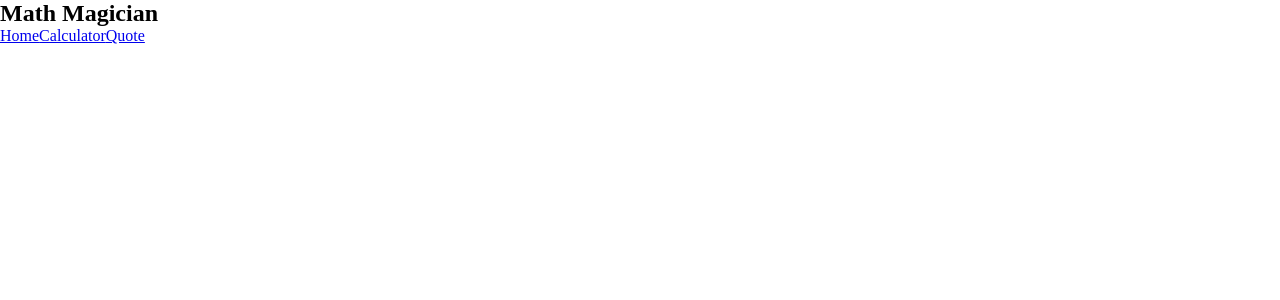
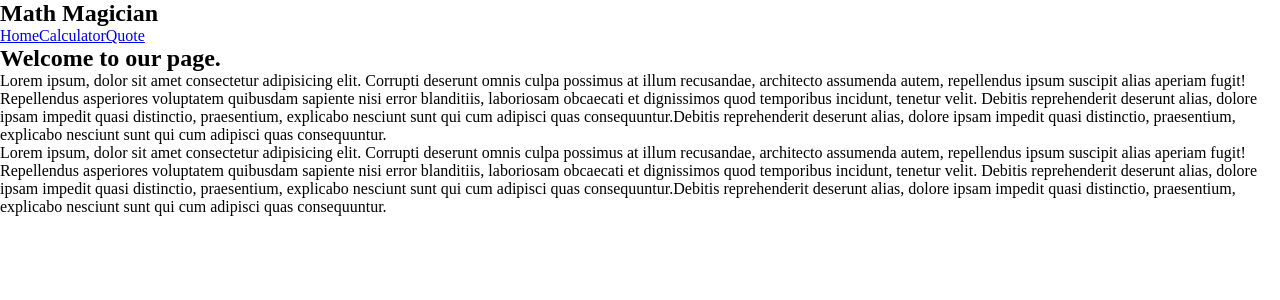
Before and after one commit to Wes-Isaac/math-magician, a React (Create React App) app: page / in a window 1280 px wide. Shown: the top 300 px of the page. Built offline with nearby package versions, Linux system fonts and the light colour scheme.

Commit message:
Add quotes and home component

```diff
--- a/src/App.js
+++ b/src/App.js
@@ -2,6 +2,8 @@ import { Component } from 'react';
 import Calculator from './components/Calculator';
 import { BrowserRouter as Router, Route, Routes } from 'react-router-dom';
 import Navbar from './components/Navbar';
+import Home from './components/Home';
+import Quotes from './components/Quotes';
 
 function App() {
   return (
@@ -9,7 +11,9 @@ function App() {
       <div className="App">
         <Navbar />
           <Routes>
+            <Route exact path="/" element={<Home />} />
             <Route exact path="/calculator" element={<Calculator />} />
+            <Route exact path="/quote" element={<Quotes />} />
           </Routes>
       </div>
     </Router>
--- /dev/null
+++ b/src/components/Home.js
@@ -0,0 +1,12 @@
+import React from 'react'
+
+export default function Home() {
+  return (
+    <div className="home">
+      <h2>Welcome to our page.</h2>
+      <p>Lorem ipsum, dolor sit amet consectetur adipisicing elit. Corrupti deserunt omnis culpa possimus at illum recusandae, architecto assumenda autem, repellendus ipsum suscipit alias aperiam fugit! Repellendus asperiores voluptatem quibusdam sapiente nisi error blanditiis, laboriosam obcaecati et dignissimos quod temporibus incidunt, tenetur velit. Debitis reprehenderit deserunt alias, dolore ipsam impedit quasi distinctio, praesentium, explicabo nesciunt sunt qui cum adipisci quas consequuntur.Debitis reprehenderit deserunt alias, dolore ipsam impedit quasi distinctio, praesentium, explicabo nesciunt sunt qui cum adipisci quas consequuntur.</p>
+      <p>Lorem ipsum, dolor sit amet consectetur adipisicing elit. Corrupti deserunt omnis culpa possimus at illum recusandae, architecto assumenda autem, repellendus ipsum suscipit alias aperiam fugit! Repellendus asperiores voluptatem quibusdam sapiente nisi error blanditiis, laboriosam obcaecati et dignissimos quod temporibus incidunt, tenetur velit. Debitis reprehenderit deserunt alias, dolore ipsam impedit quasi distinctio, praesentium, explicabo nesciunt sunt qui cum adipisci quas consequuntur.Debitis reprehenderit deserunt alias, dolore ipsam impedit quasi distinctio, praesentium, explicabo nesciunt sunt qui cum adipisci quas consequuntur.</p>
+
+    </div>
+  )
+}
--- /dev/null
+++ b/src/components/Quotes.js
@@ -0,0 +1,9 @@
+import React from 'react'
+
+export default function Quotes() {
+  return (
+    <div className="quote">
+      <p>Mathematics is not about numbers, equations, computations, or algorithms: it is about understanding. - William Paul Thurston</p>
+    </div>
+  )
+}
```
Also changed, not shown: src/components/index.htm (added).
